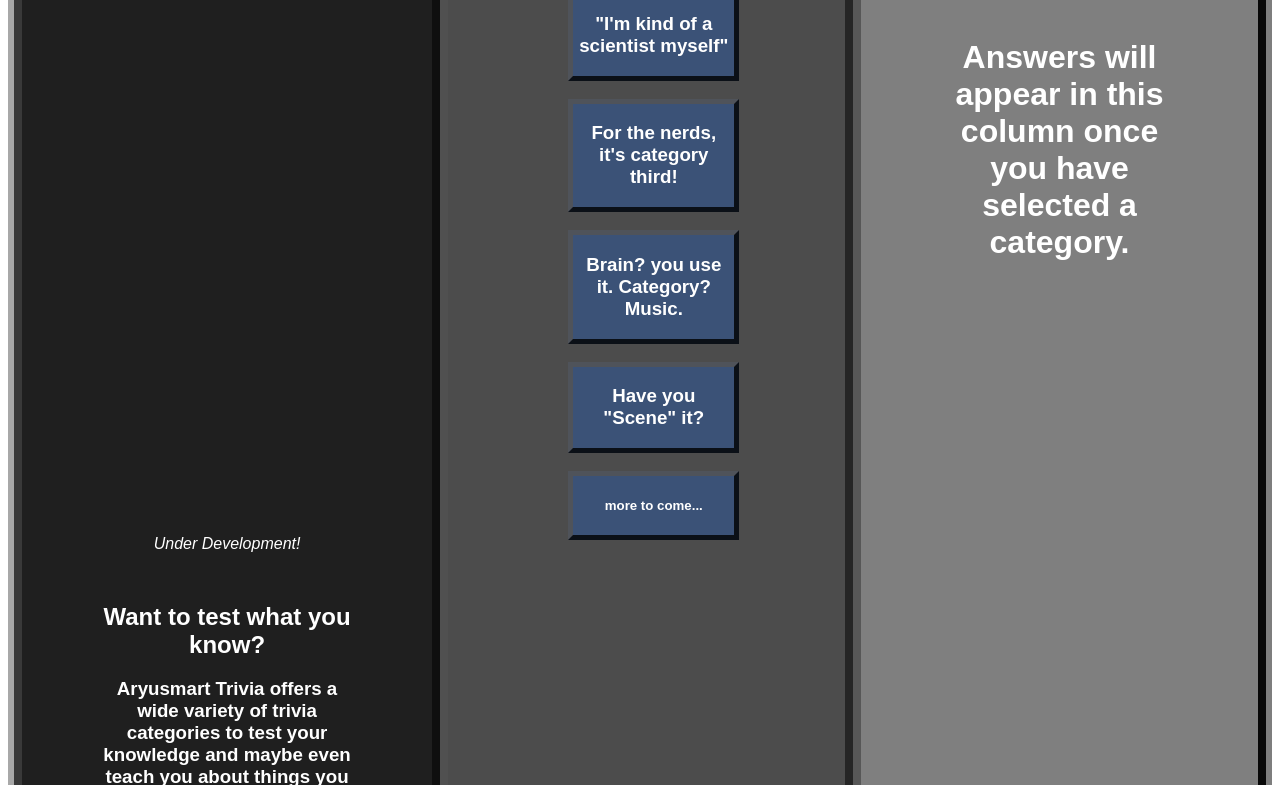
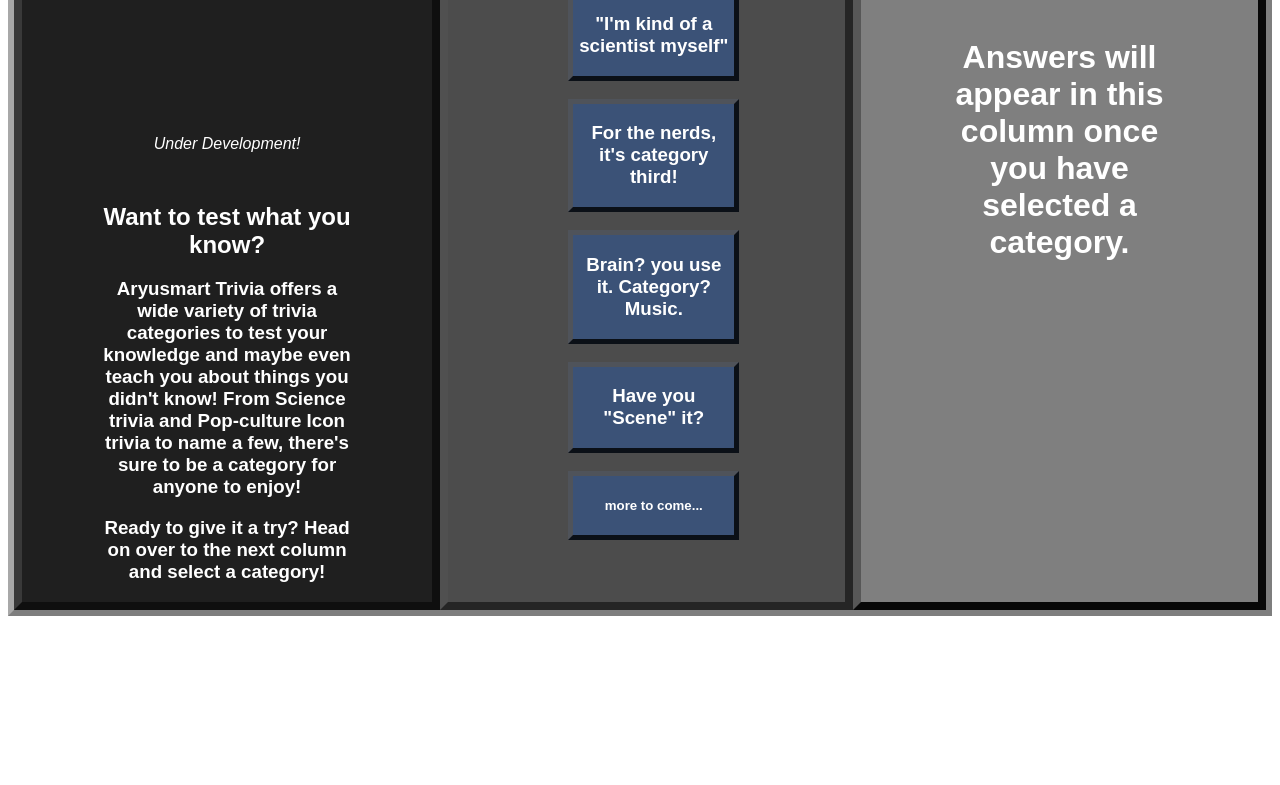
Before and after one commit to Uhffection/Project1TriviaFiles, a plain HTML site: page index.html in a window 1280 px wide. Shown: the part 356-1141 px from the top of the page. After the commit the page ends 980 px from the top, so only its background shows below. Drawn offline with Linux system fonts and the light colour scheme.

Commit message:
update css

```diff
--- a/style1.css
+++ b/style1.css
@@ -101,7 +101,7 @@
 
 #aryusmart-title {
   padding-top: 0.5em;
-  padding-bottom: 10em;
+  padding-bottom: 2em;
   font-size: 50px;
   color: white;
 }
```
